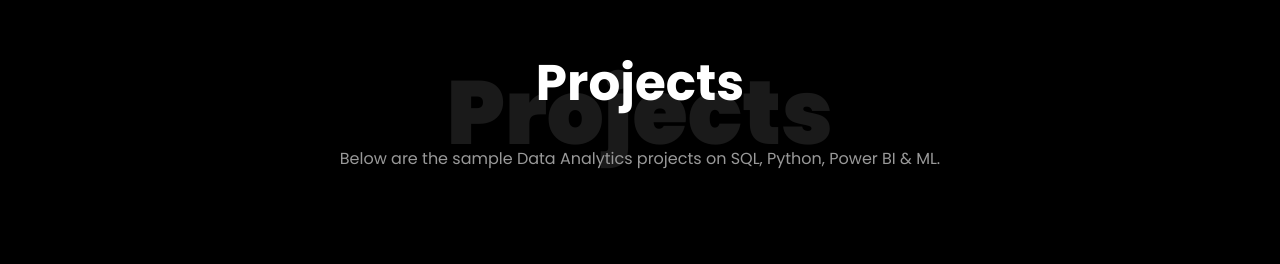
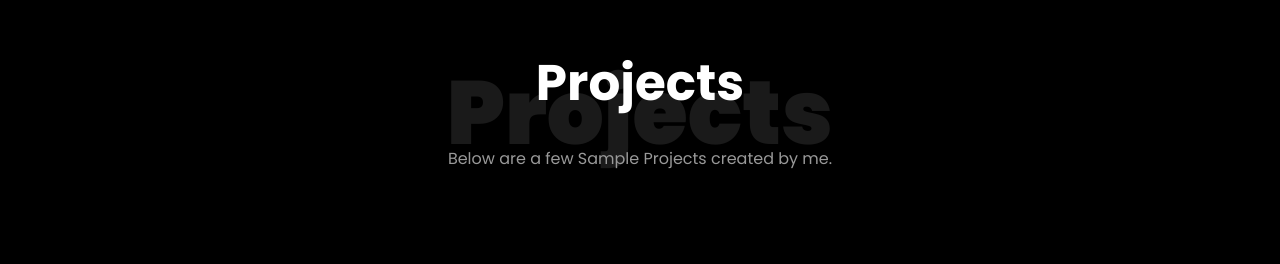
Before and after one commit to Kishlaya20sinha/Kishlaya_Portfolio, a plain HTML site: page index.html in a window 1280 px wide. Shown: the part 2725-2989 px from the top of the page. Drawn offline with Linux system fonts and the light colour scheme; files whose address does not match are found by name.

Commit message:
index.html

```diff
--- a/index.html
+++ b/index.html
@@ -413,7 +413,7 @@
           <div class="col-md-7 heading-section text-center ftco-animate">
             <h1 class="big big-2">Projects</h1>
             <h2 class="mb-4">Projects</h2>
-            <p>Below are the sample Data Analytics projects on SQL, Python, Power BI & ML.</p>
+            <p>Below are a few Sample Projects created by me.</p>
           </div>
         </div>
         <div class="row d-flex">
```
